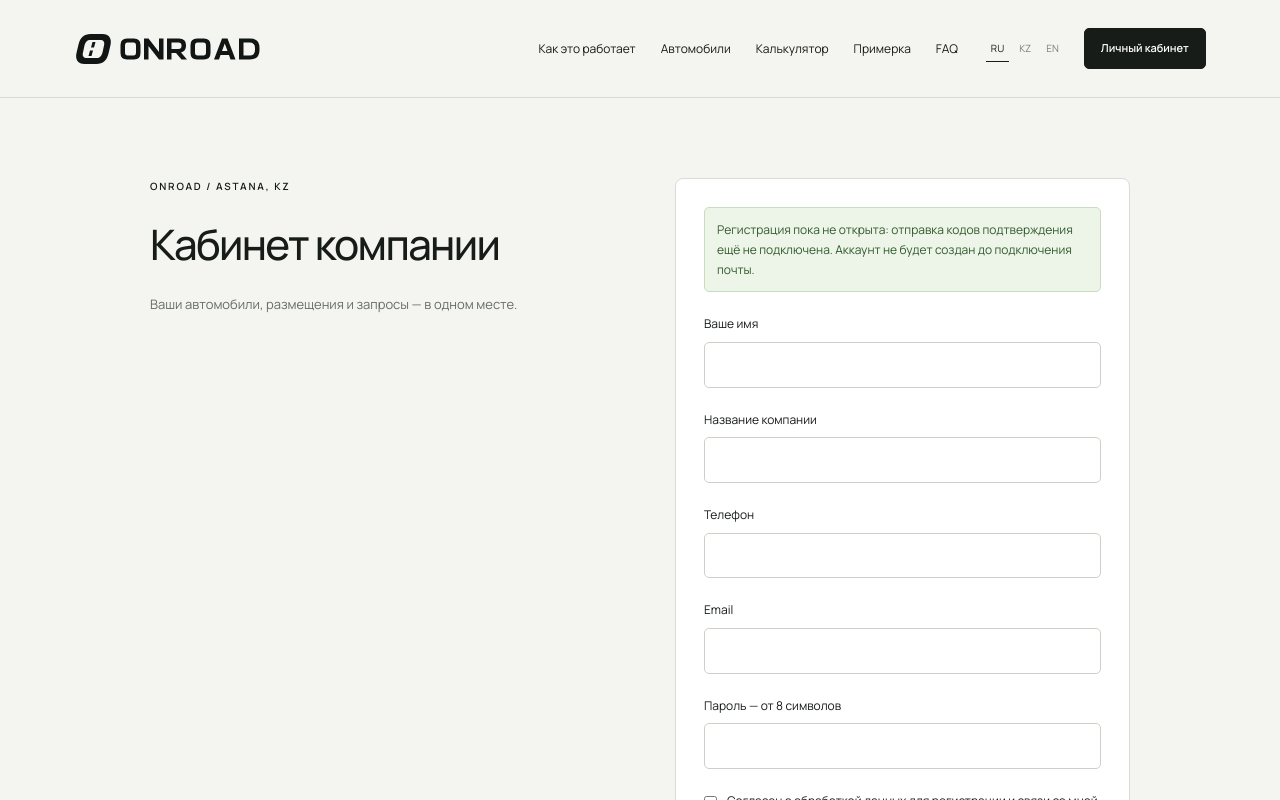
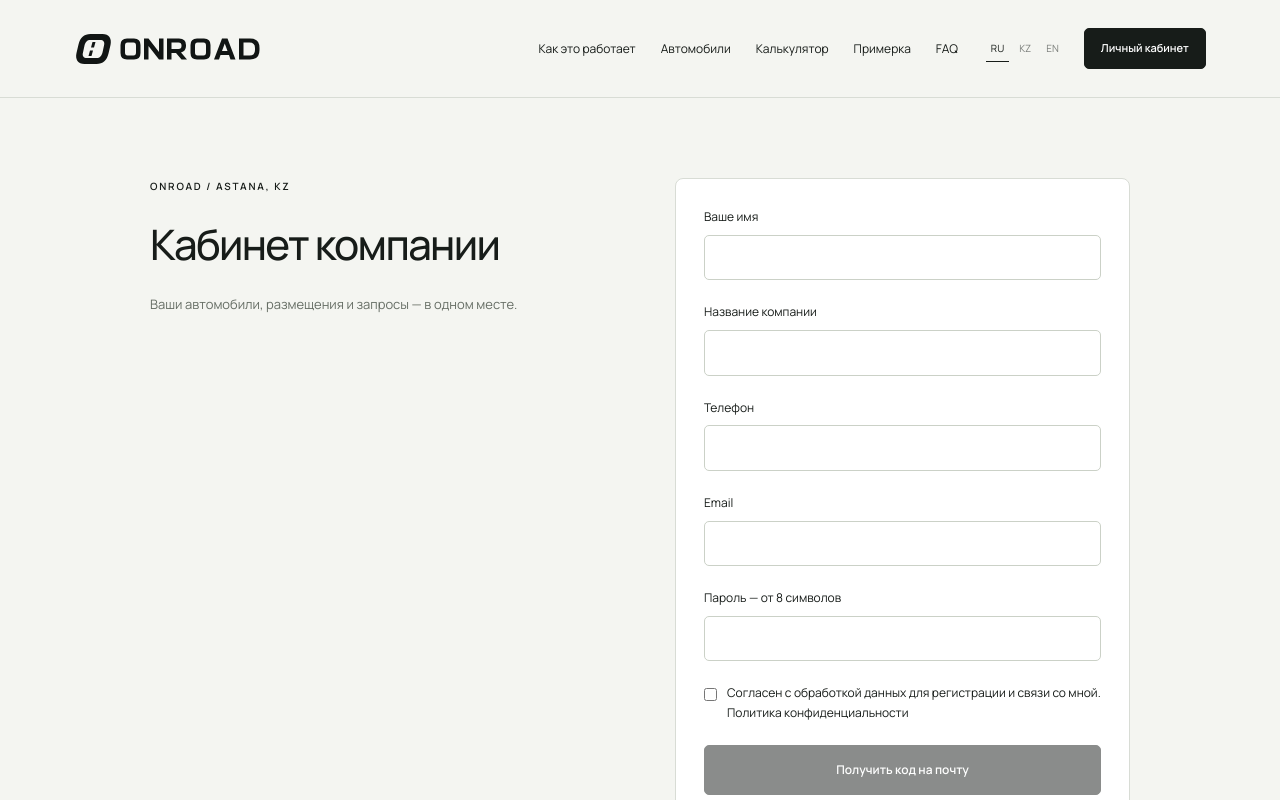
Before and after one commit to axsh06/onroad-ad-platform, a Next.js app: page /buyer/register in a window 1280 px wide. Shown: the top 800 px of the page. Built offline with nearby package versions, Linux system fonts and the light colour scheme; no server answers.

Commit message:
Remove registration setup banner

```diff
--- a/src/components/platform/AuthForm.tsx
+++ b/src/components/platform/AuthForm.tsx
@@ -186,15 +186,6 @@ export function AuthForm({
           </p>
         </div>
         <form className="panel form-stack" onSubmit={submit}>
-          {role && step === "form" && !emailConfigured && (
-            <p className="form-notice" role="status">
-              {t(
-                "Регистрация пока не открыта: отправка кодов подтверждения ещё не подключена. Аккаунт не будет создан до подключения почты.",
-                "Тіркелу әлі ашылған жоқ: растау кодтарын жіберу қосылмаған. Пошта қосылғанша аккаунт жасалмайды.",
-                "Registration is not open yet: verification email delivery has not been connected. Accounts will not be created until email is available.",
-              )}
-            </p>
-          )}
           {role && step === "form" && (
             <>
               <label>
```
